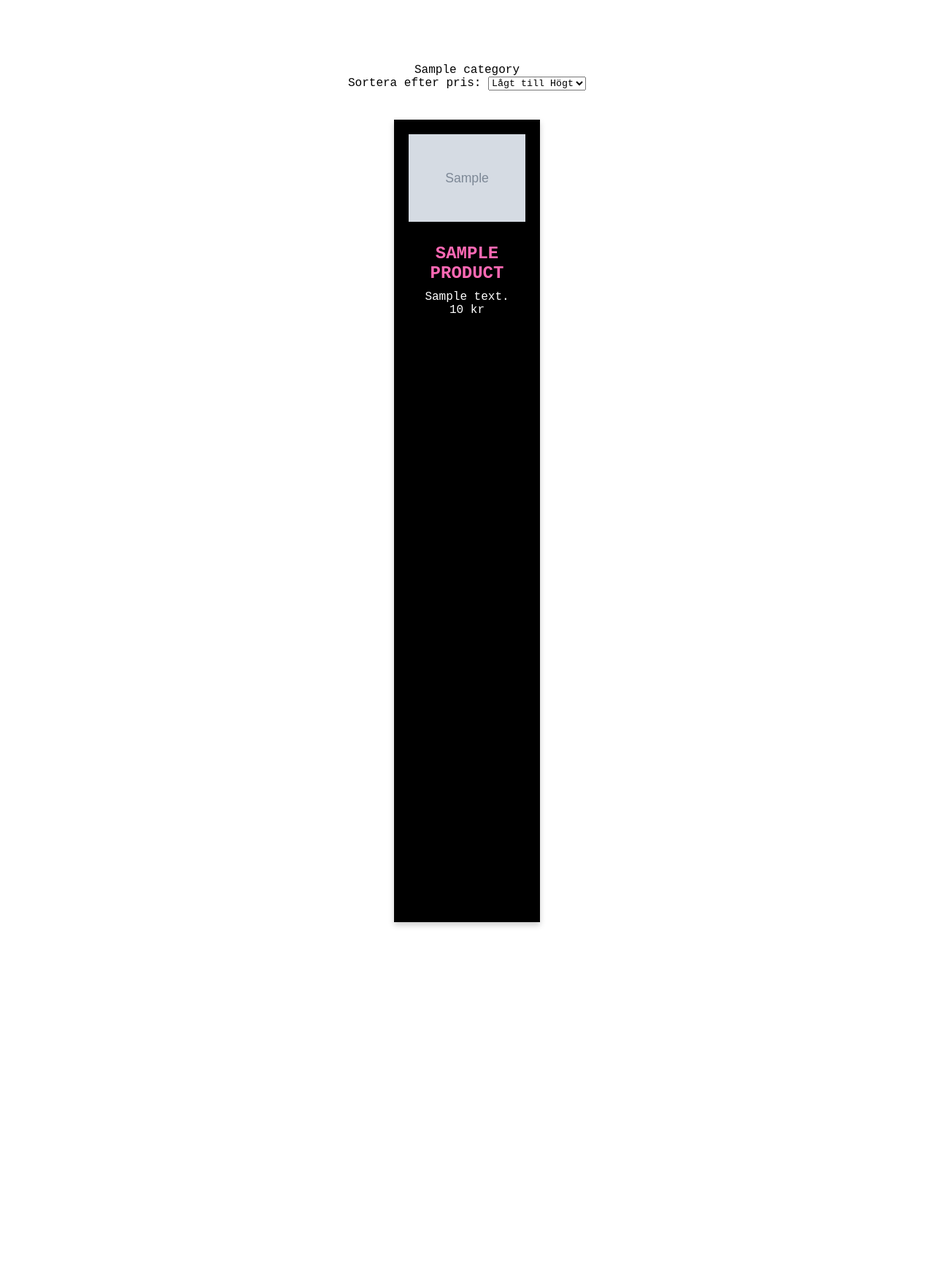
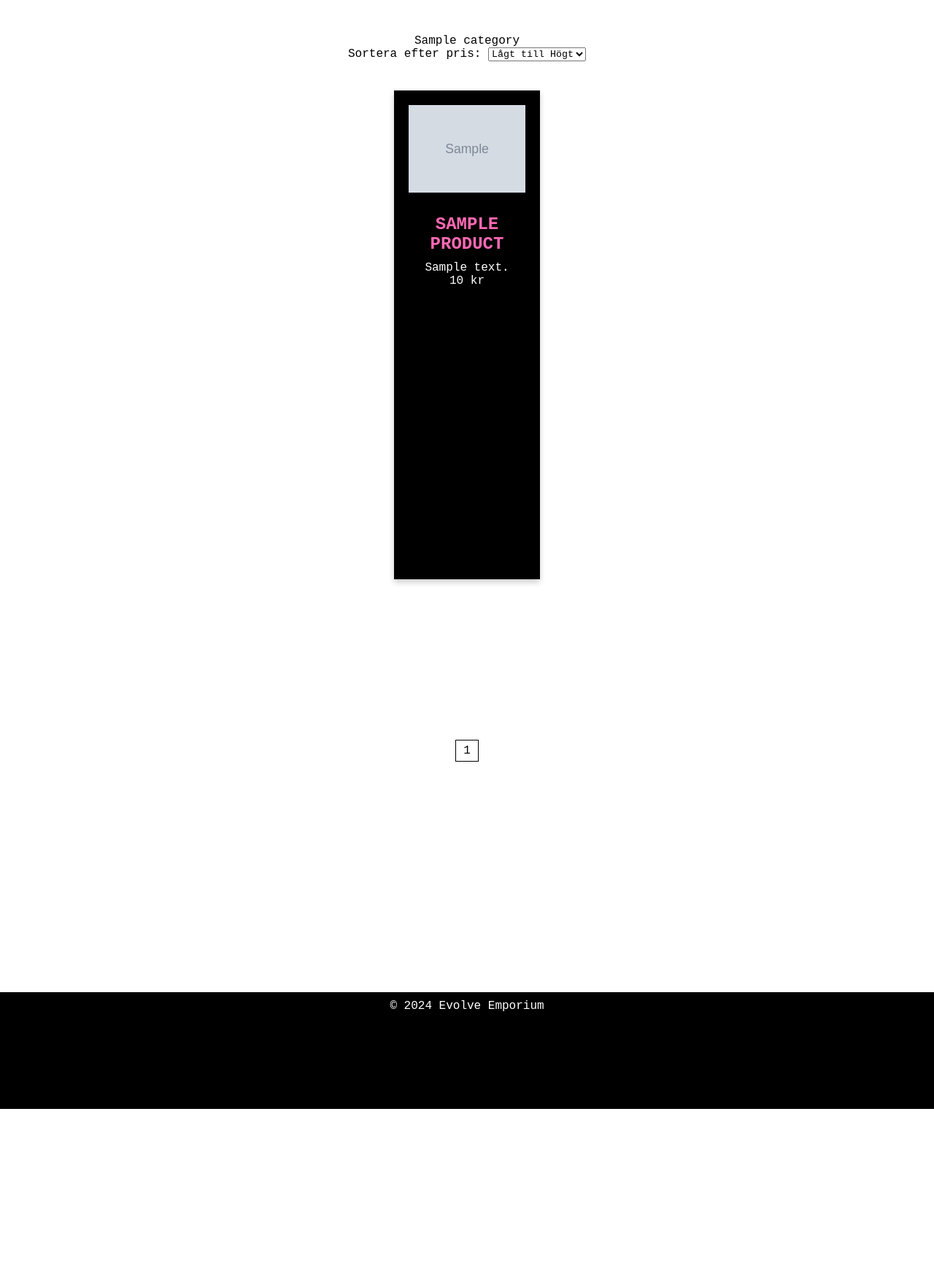
Before and after one commit to Mercedesemiliea/shoppyloppy, a PHP site: page /products.php in a window 1280 px wide. Shown: the part 80-1840 px from the top of the page at 73% size. After the commit the page ends 1600 px from the top, so only its background shows below. Run offline with PHP 8.4, Linux system fonts and the light colour scheme; tables that the repository leaves empty or names only in its code hold one stand-in row (values such as "Sample post"); grey boxes marked "Sample" are stand-in pictures; some libraries are stand-ins or nearby versions.

Commit message:
fler produkter samt max antal produkter per sida

```diff
--- a/index.php
+++ b/index.php
@@ -4,7 +4,7 @@
         <meta charset="UTF-8">
         <title>Evolve Emporium</title>
         <link rel="stylesheet" href="style.css">
-        <iconify-icon icon="simple-icons:pokemon" width="3rem" height="3rem"></iconify-icon>
+
 </head>
 
     </head>
--- a/products.php
+++ b/products.php
@@ -2,7 +2,7 @@
 <html lang="sv">
 <head>
     <meta charset="UTF-8">
-    <title>E-handel</title>
+    <title>Evolve Emporium</title>
     <link rel="stylesheet" href="style.css">
 </head>
 <body>
@@ -42,9 +42,14 @@
             $whereConditions = [];
             $params = [];
 
+            $productsPerPage = 8;
+            $currentPage = isset($_GET['page']) ? (int)$_GET['page'] : 1;
+            $offset = ($currentPage - 1) * $productsPerPage;
+
             if ($category_id) {
                 $whereConditions[] = "products.category_id = ?";
                 $params[] = $category_id;
+
             }
 
 
@@ -56,10 +61,23 @@
 
             $whereSQL = !empty($whereConditions) ? " WHERE " . implode(" AND ", $whereConditions) : "";
 
+            $limitSQL = " LIMIT $productsPerPage OFFSET $offset";
+
+            $countSQL = "SELECT COUNT(*) FROM products" . $whereSQL;
+            $stmt = $pdo->prepare($countSQL);
+            $stmt->execute($params);
+            $totalRows = $stmt->fetchColumn();
+            $totalPages = ceil($totalRows / $productsPerPage);
+
+
+
+
+
+
             $query = "SELECT products.* FROM products
                       LEFT JOIN categories ON products.category_id = categories.id"
                       . $whereSQL
-                      . " ORDER BY products.price $dir";
+                      . " ORDER BY products.price $dir" . $limitSQL;
             $stmt = $pdo->prepare($query);
             $stmt->execute($params);
             $products = $stmt->fetchAll();
@@ -72,10 +90,26 @@
                 echo "<p>{$product['description']}</p>";
                 echo "<p>{$product['price']} kr</p>";
                 echo "</div>";
+                echo "</a>";
 
 
             }
             ?>
+         <div class="pagination-container">
+            <?php
+            for ($i = 1; $i <= $totalPages; $i++) {
+
+                echo "<div class='pagination'>";
+                echo "<a href='products.php?page=$i";
+                echo $category_id ? "&category_id=$category_id" : "";
+                echo $search ? "&search=$search" : "";
+                echo "&dir=$dir'>$i</a> ";
+                echo '</div>';
+
+            }
+
+            ?>
+            </div>
         </div>
     </div>
     <?php include "footer.php"; ?>
--- a/style.css
+++ b/style.css
@@ -126,12 +126,41 @@ h3 {
 
 /* produkterna från sql */
 
+
+.pagination-container {
+    display: flex;
+    justify-content: center;
+    align-items: center;
+    margin-top: 20px;
+    width: 100%;
+
+
+
+}
+
+.pagination {
+    display: flex;
+    flex-direction: row;
+    list-style-type: none;
+    padding: 0;
+}
+
+.pagination a {
+    margin: 0 5px;
+    color: #000000;
+    text-decoration: none;
+    padding: 5px 10px;
+    border: 1px solid #000000;
+
+
+}
+
 .products-background {
     display: flex;
     justify-content: center;
     align-items: center;
     flex-direction: column;
-    height: 190vh;
+    height: 180vh;
     width: 100%;
 
 
@@ -275,7 +304,8 @@ footer {
     text-align: center;
     padding: 10px;
     bottom: 0;
-    top: 320%;
+    right: 0;
+    top: 180%;
     width: 100%;
     height: 10rem;
     position: absolute;
```
